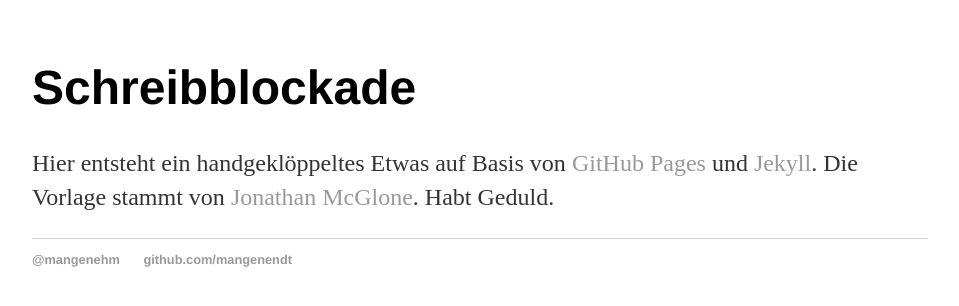
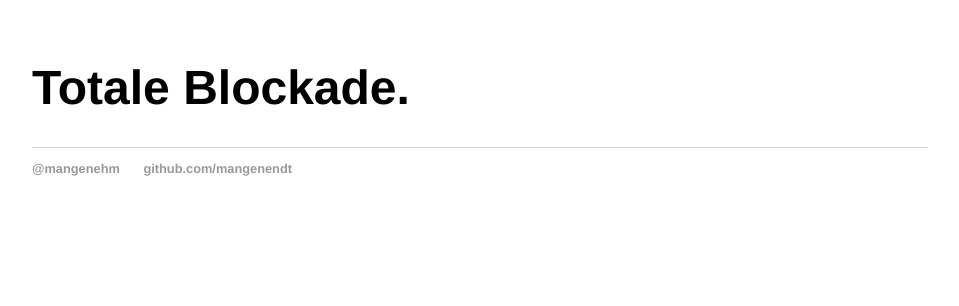
Before and after one commit to mangenendt/mangenendt.github.io, a Jekyll site: the page built from index.html, in a window 1280 px wide. Shown: the top 306 px of the page, without its empty margins (160-1119 px from the left). Built offline with Jekyll 4.4.1, drawn with Linux system fonts in a browser that asks for light colours.

Commit message:
Blockade
Changed the home in a more truthful description.

```diff
--- a/index.html
+++ b/index.html
@@ -3,7 +3,5 @@ layout: default
 title: Schreibblockade
 ---
 <div class="blurb">
-        <h1>Schreibblockade </h1>
-	<p>Hier entsteht ein handgeklöppeltes Etwas auf Basis von <a href="https://pages.github.com/">GitHub Pages</a> und
-	<a href="https://jekyllrb.com/">Jekyll</a>. Die Vorlage stammt von <a href="http://jmcglone.com/guides/github-pages/">Jonathan McGlone</a>. Habt Geduld.</p>
+        <h1>Totale Blockade. </h1>
 </div><!-- /.blurb -->
```
